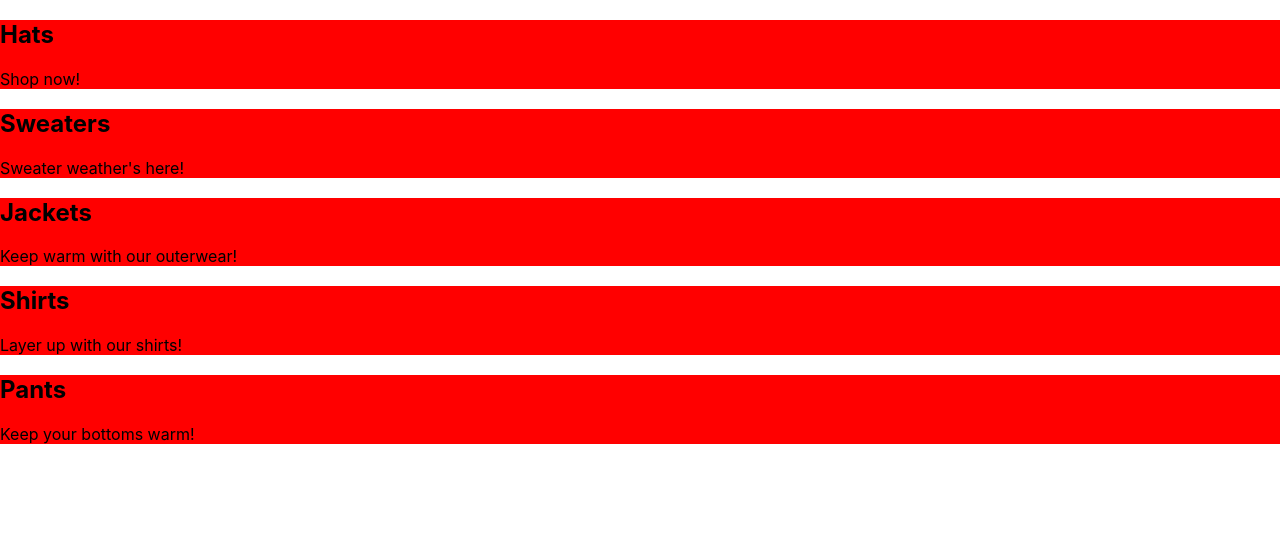
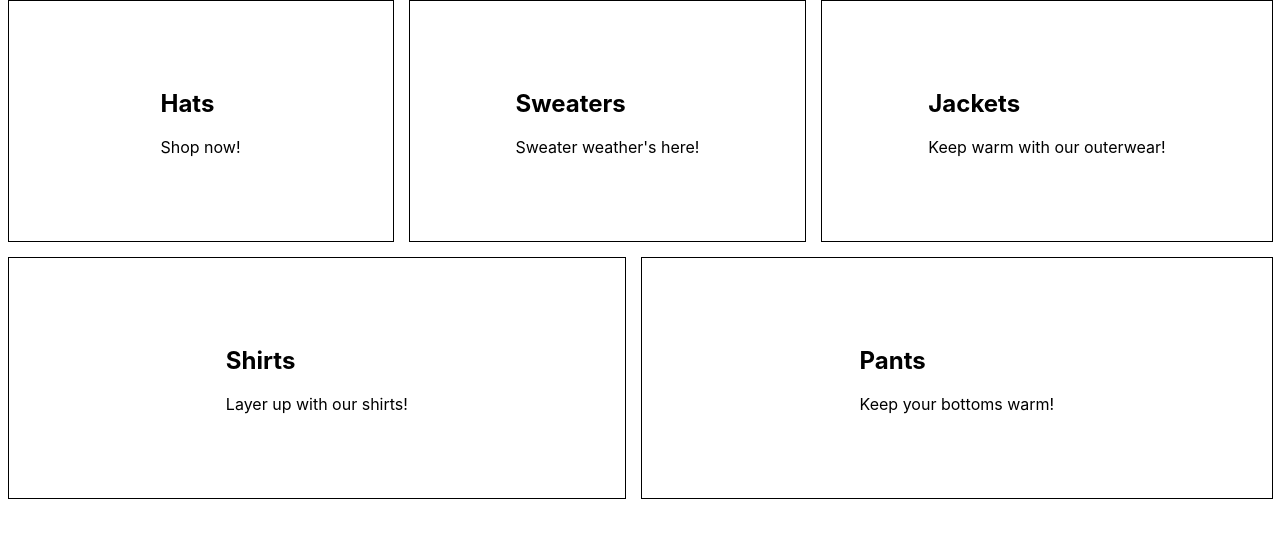
Before and after one commit to essjay05/crwn-commerce, a React (Create React App) app: page / in a window 1280 px wide. Shown: the top 538 px of the page. Built offline with nearby package versions, Linux system fonts and the light colour scheme.

Commit message:
Update basic styling for category cards.

```diff
--- a/src/App.js
+++ b/src/App.js
@@ -32,7 +32,7 @@
 
   const renderCategoryCards = (cats) => {
     return cats.map( ({id, title, subtitle}) => <div className="card-container" key={id}>
-    <div className="category-bg-img"></div>
+    <div className="card-bg-img"></div>
     <div className="category-body-container">
       <h1>{title}</h1>
       <p>{subtitle}</p>
--- a/src/categories.styles.scss
+++ b/src/categories.styles.scss
@@ -1,7 +1,36 @@
 .categories-container {
-  .card-container {
-    .category-body-container {
-      background-color: red;
+  width: 100%;
+  display: flex;
+  flex-wrap: wrap;
+  justify-content: space-between;
+}
+
+.card-container {
+  min-width: 30%;
+  height: 240px;
+  flex: 1 1 auto;
+  display: flex;
+  align-items: center;
+  justify-content: center;
+  border: 1px solid black;
+  margin: 0 7.5px 15px;
+  overflow: hidden;
+
+  &:hover {
+    cursor: pointer;
+
+    & .card-bg-img {
+      transform: scale(1.1);
+      transition: transform 6s cubic-bezier(0.25, 0.45, 0.45, 0.95);
+    }
+
+    & .category-body-container {
+      opacity: 0.9;
     }
   }
+
+  &.large {
+    height: 380px;
+  }
+
 }
```
